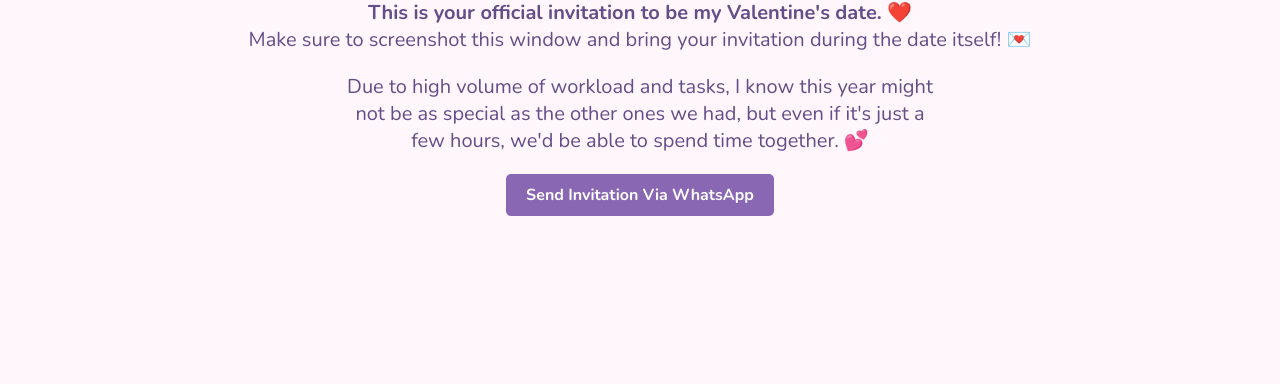
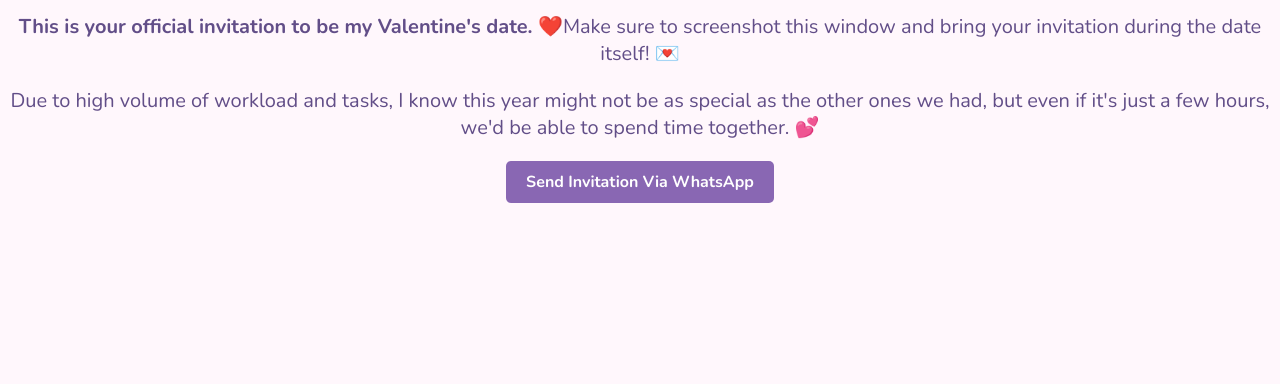
Before and after one commit to devlinnmanuel/valentine, a plain HTML site: page next-page/congrats.html in a window 1280 px wide. Shown: the part 416-800 px from the top of the page. Drawn offline with nearby package versions, Linux system fonts and the light colour scheme.

Commit message:
Update congrats.html

```diff
--- a/next-page/congrats.html
+++ b/next-page/congrats.html
@@ -17,9 +17,9 @@
             <img src="../assets/cute-sticker2.gif" alt="cute sticker 2.gif" class="gif2">
             <p class="title">Thank You, My Lovely Person 🩷</p>
 
-            <p class="paragraph-1"><span>This is your official invitation to be my Valentine's date. ❤️</span><br>Make sure to screenshot this window and bring your invitation during the date itself! 💌</p>
-            <p class="paragraph-2">Due to high volume of workload and tasks, I know this year might <br>
-                not be as special as the other ones we had, but even if it's just a <br>
+            <p class="paragraph-1"><span>This is your official invitation to be my Valentine's date. ❤️</span>Make sure to screenshot this window and bring your invitation during the date itself! 💌</p>
+            <p class="paragraph-2">Due to high volume of workload and tasks, I know this year might
+                not be as special as the other ones we had, but even if it's just a
                 few hours, we'd be able to spend time together. 💕</p>
 
             <a href="https://wa.me/62895605248875?text=I have received your invitation, I would like to be your valentine! <3" class="wa-button" target="_blank">Send Invitation Via WhatsApp</a>
```
